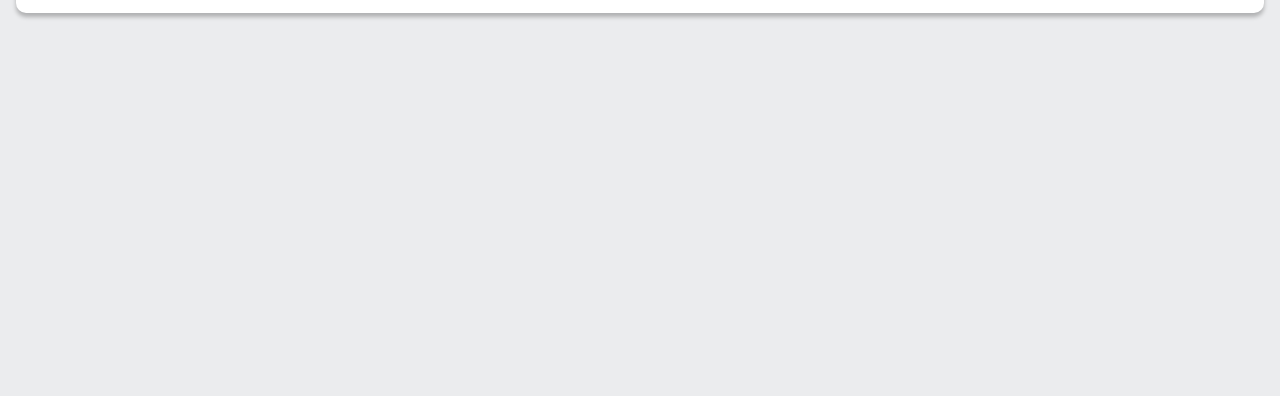
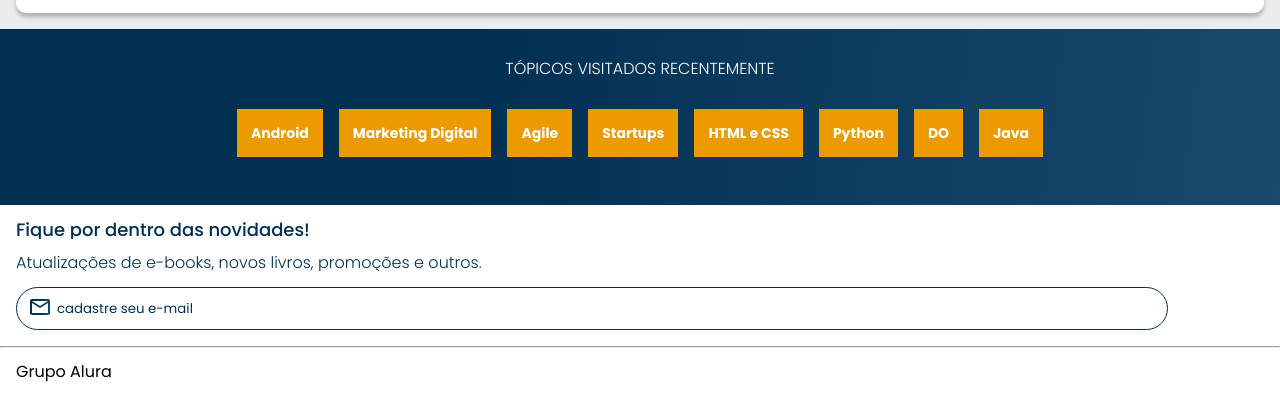
Before and after one commit to teotoniojr/aluraBooks, a plain HTML site: page index.html in a window 1280 px wide. Shown: the part 2291-2687 px from the top of the page. Before the commit the page ends 2320 px from the top, so only its background shows below. Drawn offline with nearby package versions, Linux system fonts and the light colour scheme.

Commit message:
Add files via upload

```diff
--- a/index.html
+++ b/index.html
@@ -135,6 +135,48 @@
             <a href="#" class="botoes__ancora">Saiba mais</a>
         </div>
     </section>
+    <section class="topicos">
+        <h2 class="class topico__titulo">Tópicos visitados recentemente</h2>
+        <ul class="topicos__lista">
+            <li class="topico__item">
+                <a href="#" class="topico__link">Android</a>
+            </li>
+            <li class="topico__item">
+                <a href="#" class="topico__link">Marketing Digital</a>
+            </li>
+            <li class="topico__item">
+                <a href="#" class="topico__link">Agile</a>
+            </li>
+            <li class="topico__item">
+                <a href="#" class="topico__link">Startups</a>
+            </li>
+            <li class="topico__item">
+                <a href="#" class="topico__link">HTML e CSS</a>
+            </li>
+            <li class="topico__item">
+                <a href="#" class="topico__link">Python</a>
+            </li>
+            <li class="topico__item">
+                <a href="#" class="topico__link">DO</a>
+            </li>
+            <li class="topico__item">
+                <a href="#" class="topico__link">Java</a>
+            </li>
+        </ul>
+    </section>
+
+    <section class="contato">
+        <h2 class="contato__titulo">Fique por dentro das novidades!</h2>
+        <p class="contato__texto">Atualizações de e-books, novos livros, promoções e outros.</p>
+        <input type="email" placeholder="cadastre seu e-mail" class="contato__email">
+    </section>
+
+
+    <hr/>
+
+    <footer class="rodape">
+        <h2 class="rodape__titulo">Grupo Alura</h2>
+    </footer>
 
     <script src="https://cdn.jsdelivr.net/npm/swiper@9/swiper-bundle.min.js"></script>
     <script>
--- a/style.css
+++ b/style.css
@@ -1,6 +1,9 @@
 @import url("style/header.css");
 @import url("style/banner.css");
 @import url("style/carrosel.css");
+@import url("style/topicos.css");
+@import url("style/contato.css");
+@import url("style/rodape.css");
 
 :root {
     --cor-de-fundo: #EBECEE;
--- /dev/null
+++ b/style/contato.css
@@ -0,0 +1,37 @@
+.contato {
+    background-color: var(--cor-branca);
+    padding: 1em;
+}
+
+.contato__titulo,
+.contato__texto {
+    background: var(--azul-degrade);
+    -webkit-background-clip: text;
+    -webkit-text-fill-color: transparent;
+    background-clip: text;
+}
+
+.contato__titulo{
+    font-size: 18px;
+    font-weight: 500;
+}
+
+.contato__texto {
+    font-weight: 300;
+    margin: 1em 0;
+}
+
+.contato__email {
+    padding: 1em;
+    border: 1px solid var(--cor-azul);
+    border-radius: 24px;
+    width: 90%;
+    color: var(--cor-azul);
+}
+
+.contato__email::placeholder {
+    font-family: var(--fonte-principal);
+    color: var(--cor-azul);
+    background: url("../img/Email.svg") no-repeat;
+    padding-left: 2em;
+}
--- /dev/null
+++ b/style/rodape.css
@@ -0,0 +1,8 @@
+hr{
+    margin: 0;
+}
+
+.rodape{
+    background-color: var(--cor-branca);
+    padding: 1em;
+}
--- /dev/null
+++ b/style/topicos.css
@@ -0,0 +1,31 @@
+.topicos {
+    background: var(--azul-degrade);
+    text-align: center;
+    padding: 2em 0;
+}
+
+.topico__titulo{
+    color: var(--cor-branca);
+    font-weight: 300;
+    text-transform: uppercase;
+    margin-bottom: 1em;
+}
+
+.topicos__lista{
+    display: flex;
+    flex-wrap: wrap;
+    justify-content: center;
+}
+
+.topico__item{
+    margin: 2em 0.5em;
+}
+
+.topico__link {
+    color: var(--cor-branca);
+    padding: 1em;
+    background-color: var(--cor-laranja);
+    text-decoration: none;
+    font-size: 14px;
+    font-weight: 700;
+}
```
Also changed, not shown: img/Email.svg (added).
